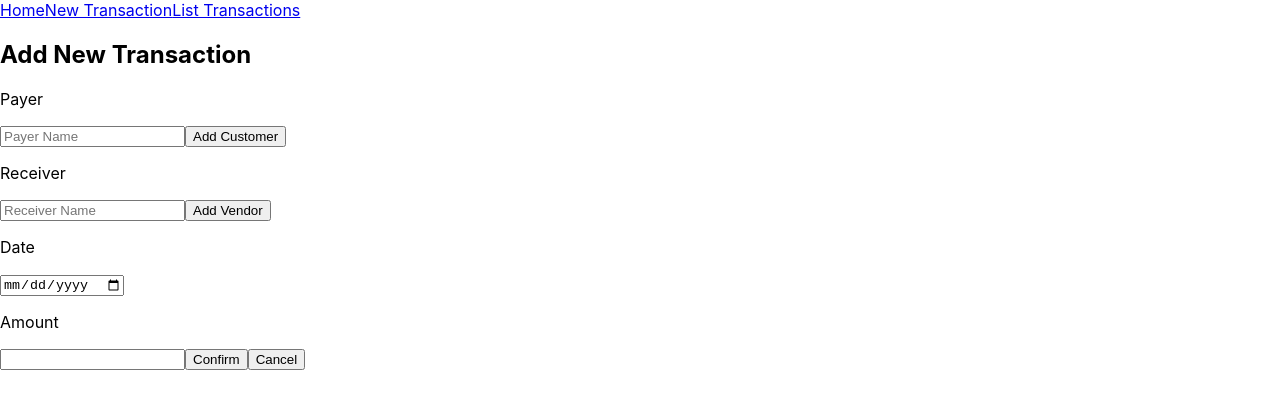
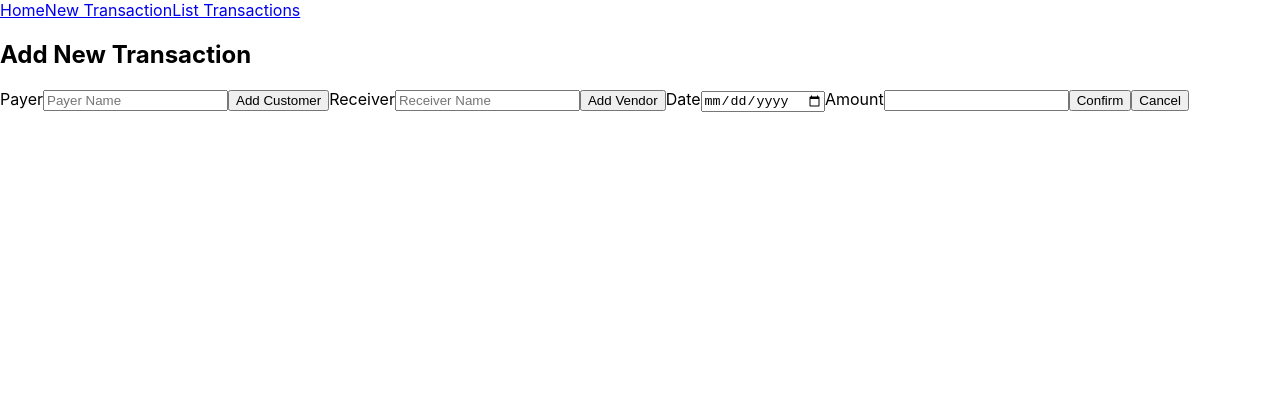
Before and after one commit to kylejonesdev/simple-books, a React (Create React App) app in the folder client/: page /new-transaction in a window 1280 px wide. Shown: the top 408 px of the page. Built offline with nearby package versions, Linux system fonts and the light colour scheme.

Commit message:
Add new transaction functionality

```diff
--- a/client/src/components/LineItem.js
+++ b/client/src/components/LineItem.js
@@ -10,7 +10,13 @@ function LineItem({ transaction, onDelete }) {
                 <div className="date">{transaction.date}</div>
             </td>
             <td>
-                <div className="vendor">{transaction.entity}</div>
+                <div className="payer">{transaction.payer}</div>
+            </td>
+            <td>
+                <div className="receiver">{transaction.receiver}</div>
+            </td>
+            <td>
+                <div className="description">{transaction.description}</div>
             </td>
             <td>
                 <div className="amount">{transaction.amount}</div>
--- a/client/src/routes/ListTransactions.js
+++ b/client/src/routes/ListTransactions.js
@@ -52,14 +52,17 @@ function ListTransactions() {
             <p>Bobbert</p>
             <div className="transactions-wrapper">
                 <h2>Transaction List</h2>
-                <button type="button" name="add-new-transaction">Add New</button>
+                <a href="/new-transaction"><button type="button" name="add-new-transaction">Add New</button></a>
                 <table>
                     <thead>
                         <tr>
                             <th>Select</th>
                             <th>Date</th>
+                            <th>Payer</th>
+                            <th>Receiver</th>
                             <th>Description</th>
                             <th>Amount</th>
+                            <th>Delete</th>
                         </tr>
                     </thead>
                     <tbody>
--- a/client/src/routes/NewTransaction.js
+++ b/client/src/routes/NewTransaction.js
@@ -2,26 +2,24 @@ function NewTransaction() {
     return (
         <div>
             <h2>Add New Transaction</h2>
-            <label>
-                <p>Payer</p>
-                <input type="text" placeholder="Payer Name" />
+            <form action="http://localhost:3000/api/transactions/add" method="POST">
+                <label>Payer
+                    <input type="text" name="payer" placeholder="Payer Name" />
                     <button type="button" name="add-customer">Add Customer</button>
                 </label>
-            <label>
-                <p>Receiver</p>
-                <input type="text" placeholder="Receiver Name" />
+                <label>Receiver
+                    <input type="text" name="receiver" placeholder="Receiver Name" />
                     <button type="button" name="add-vendor">Add Vendor</button>
                 </label>
-            <label>
-                <p>Date</p>
-                <input type="date" />
+                <label>Date
+                    <input type="date" name="date"/>
                 </label>
-            <label>
-                <p>Amount</p>
-                <input type="number" />
+                <label>Amount
+                    <input type="number" name="amount"/>
                 </label>
-            <button type="button" name="confirm">Confirm</button>
+                <button type="submit" name="confirm">Confirm</button>
                 <button type="button" name="cancel">Cancel</button>
+            </form>
         </div>
     )
 }
```
Also changed, not shown: 1 other file (tests, documents, lock files or other folders). Lines whose indentation alone changed are shown as unchanged.
